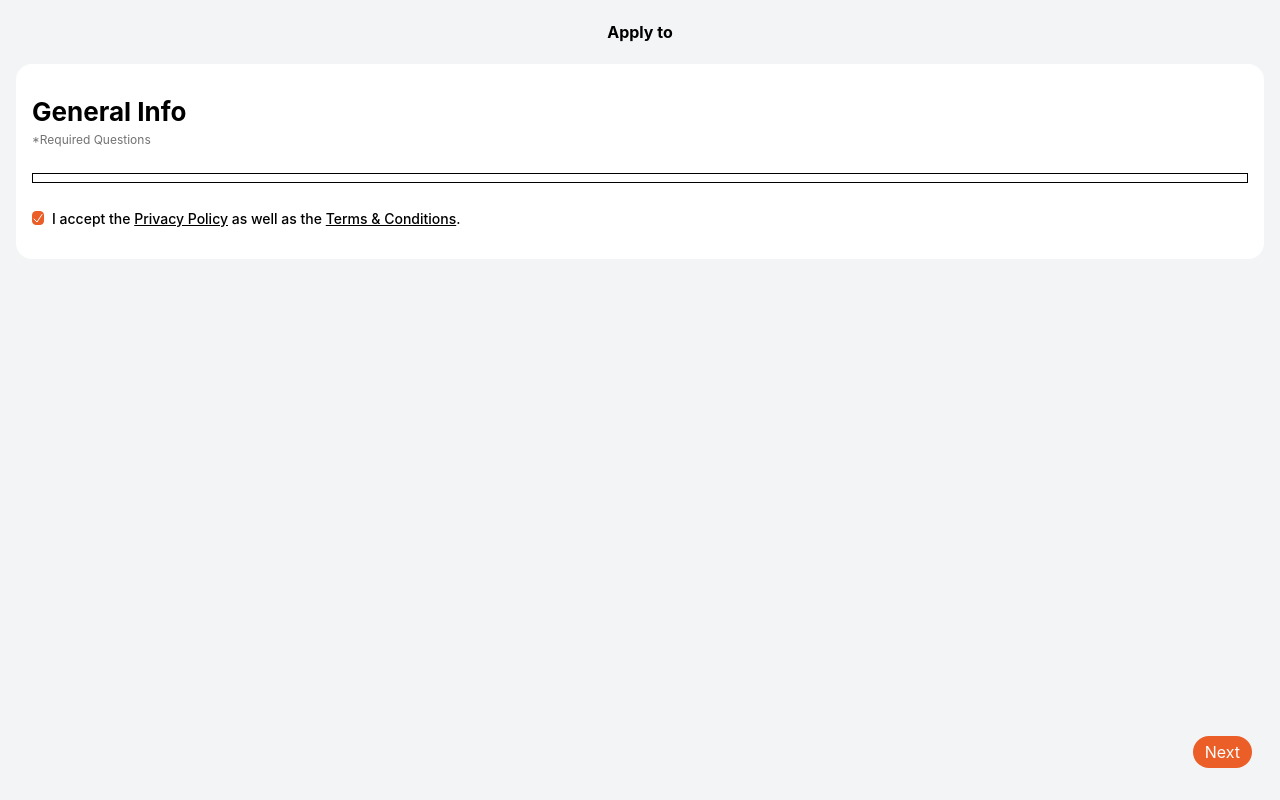
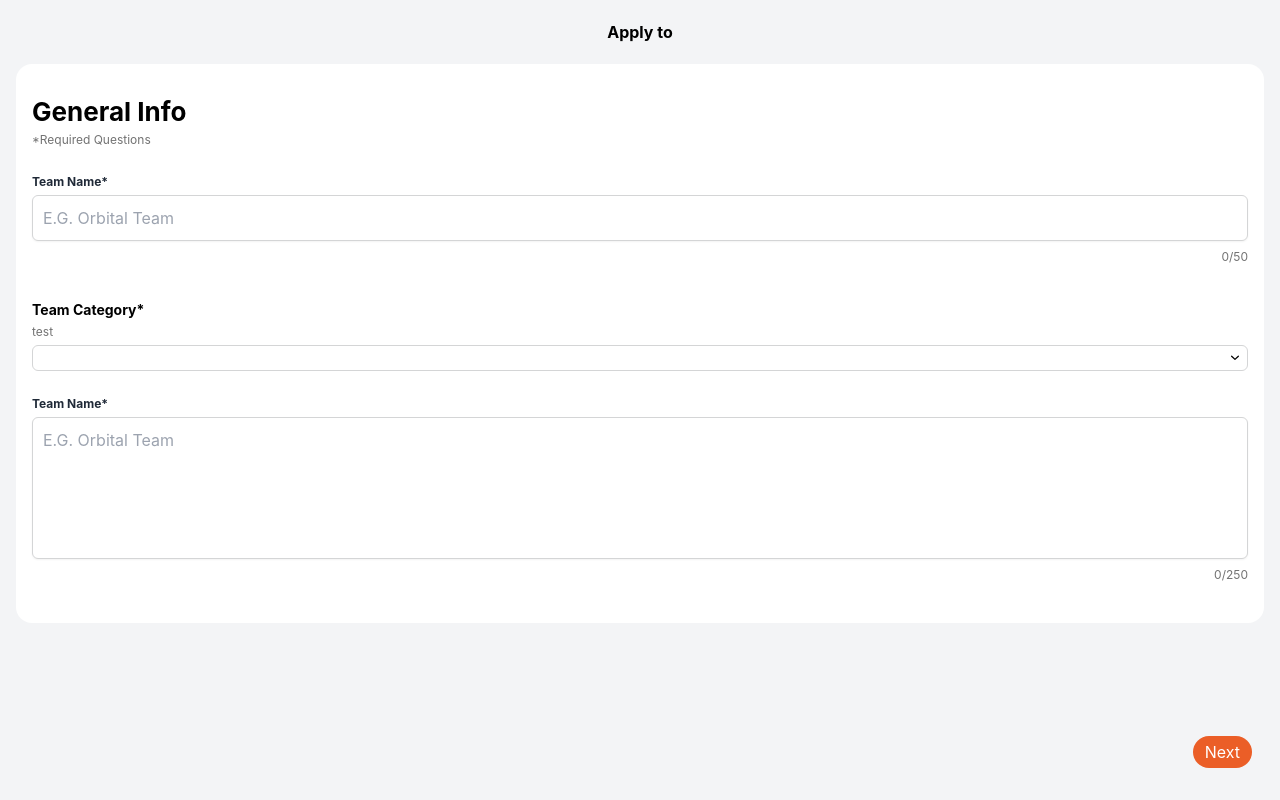
Before and after one commit to DSC-TechLead/nusdevs-frontend-vite, a React (Vite) app: page /hosting-demo in a window 1280 px wide. Built offline with nearby package versions, Linux system fonts and the light colour scheme.

Commit message:
Add more inputs to page

```diff
--- a/src/components/hosting/general-info.tsx
+++ b/src/components/hosting/general-info.tsx
@@ -1,14 +1,28 @@
+import Dropdown from "../common/form/dropdown";
 import { FormHeader } from "../common/form/form-section";
+import TextInput from "../common/form/textinput";
 
 interface PrivacyPolicyProps {
   text?: string;
   isRead?: boolean;
 }
 
-const GeneralInfo: React.FC<PrivacyPolicyProps> = ({
-  text = "",
-  isRead = true,
-}) => {
+const dropdownSelections = [
+  {
+    label: "C1",
+    value: "Selection 1",
+  },
+  {
+    label: "C2",
+    value: "Selection 2",
+  },
+  {
+    label: "C3",
+    value: "Selection 3",
+  },
+];
+
+const GeneralInfo: React.FC<PrivacyPolicyProps> = ({}) => {
   const handleChange = () => {
     // onSelectedChange(!isRead);
   };
@@ -16,49 +30,29 @@ const GeneralInfo: React.FC<PrivacyPolicyProps> = ({
   return (
     <div className="w-full h-full px-5 py-8 bg-white rounded-2xl flex-col gap-7 inline-flex overflow-auto">
       <FormHeader header="General Info" subtitle="*Required Questions" />
-      <div className="p-2 border border-black overflow-auto flex-auto">
-        <p className="text- text-justify">{text}</p>
-      </div>
-      <div className="flex gap-3">
-        <div className="flex h-6 shrink-0 items-center">
-          <div className="group grid size-4 grid-cols-1">
-            <input
-              name="check-select"
-              type="checkbox"
-              checked={isRead}
-              onChange={() => handleChange()}
-              className="col-start-1 row-start-1 appearance-none rounded border
-                  border-neutral-20 bg-white checked:border-primary
-                  checked:bg-primary indeterminate:border-primary focus-visible:outline
-                  focus-visible:outline-2 focus-visible:outline-offset-2
-                  focus-visible:outline-iprimary disabled:border-neutral-20
-                  disabled:bg-neutral-10 disabled:checked:bg-neutral-10
-                  forced-colors:appearance-auto"
-            />
-            <svg
-              fill="none"
-              viewBox="0 0 14 14"
-              className="pointer-events-none col-start-1 row-start-1 size-3.5
-                  self-center justify-self-center stroke-white
-                  group-has-[:disabled]:stroke-gray-950/25"
-            >
-              <path
-                d="M3 8L6 11L11 3.5"
-                strokeWidth={1}
-                strokeLinecap="round"
-                strokeLinejoin="round"
-                className="opacity-0 group-has-[:checked]:opacity-100"
-              />
-            </svg>
-          </div>
-        </div>
-        <div className="text-sm/6">
-          <p className="font-medium text-primary-text text-left">
-            I accept the <u>Privacy Policy</u> as well as the{" "}
-            <u>Terms & Conditions</u>.
-          </p>
-        </div>
-      </div>
+      <TextInput
+        label="Team Name*"
+        placeholder="E.G. Orbital Team"
+        description=""
+        maxLength={50}
+        value=""
+        handleInputChange={() => {}}
+      />
+      <Dropdown
+        label="Team Category*"
+        description="test"
+        options={dropdownSelections}
+        handleChange={() => {}}
+      />
+      <TextInput
+        label="Team Name*"
+        placeholder="E.G. Orbital Team"
+        description=""
+        maxLength={250}
+        value=""
+        handleInputChange={() => {}}
+        height={5}
+      />
     </div>
   );
 };
```
